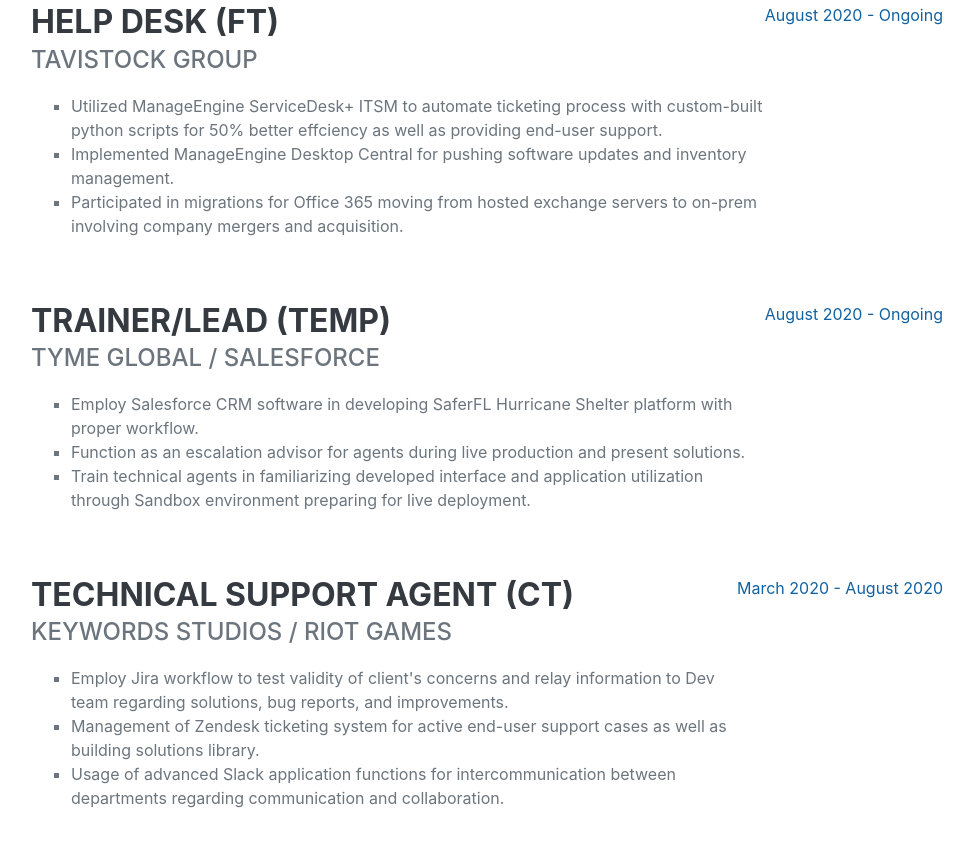
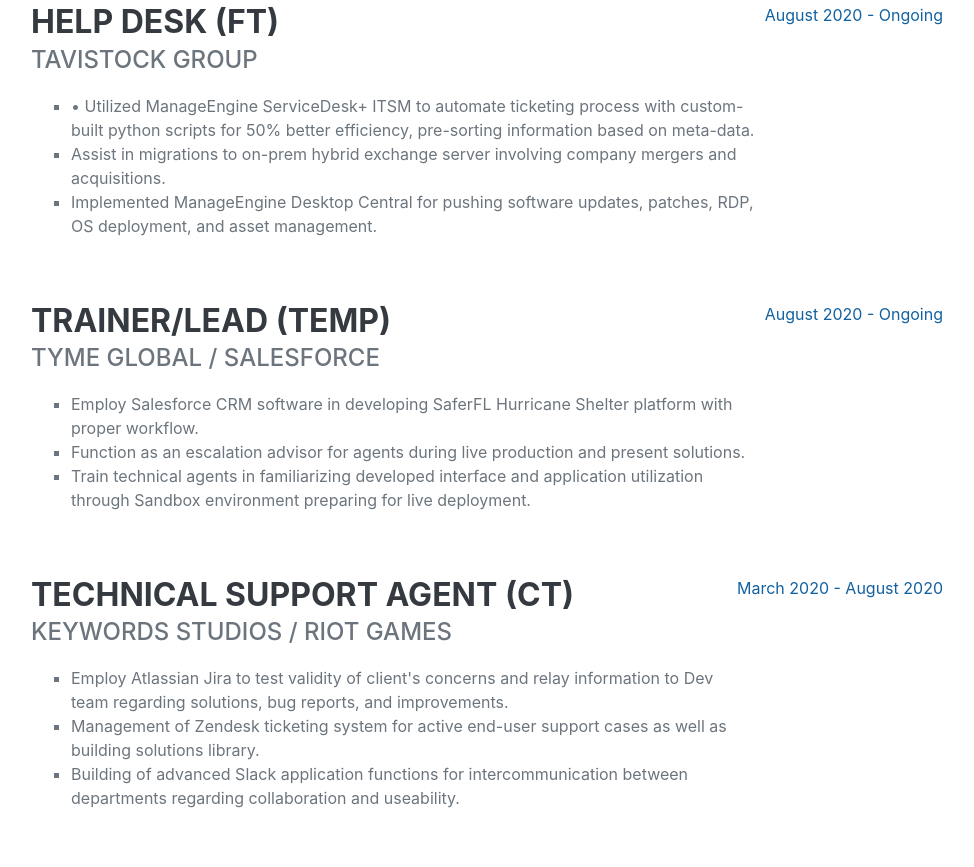
Before and after one commit to kyomi44/cloudresume, a plain HTML site: page index.html in a window 1280 px wide. Shown: the part 993-1860 px from the top of the page, without its empty margins (289-1263 px from the left). Drawn offline with nearby package versions, Linux system fonts and the light colour scheme; a web font is replaced by a local one.

Commit message:
Update index.html

```diff
--- a/index.html
+++ b/index.html
@@ -17,7 +17,16 @@
         <link href="css/styles.css" rel="stylesheet" />
     </head>
     <body id="page-top">
+        <!--
+        <div class="message">
+            Visitor Counter
+        </div>
+        <div class="counter">
+            <span class="spam">0123</span>
+        </div>
+    -->
         <!-- Navigation-->
+
         <nav class="navbar navbar-expand-lg navbar-dark bg-primary fixed-top" id="sideNav">
             <a class="navbar-brand js-scroll-trigger" href="#page-top">
                 <span class="d-block d-lg-none">Andy Seo</span>
@@ -36,29 +45,7 @@
             </div>
         </nav>
         <!-- Page Content-->
-        <!--
-        <div id="CounterVisitor">
-        </div>
 
-        <script>
-        var n = localStorage.getItem('on_load_counter');
-
-        if (n === null)
-        {
-          n = 0;
-        }
-        n++;
-
-        localStorage.setItem("on_load_counter", n);
-
-        nums = n.toString().split('').map(Number);
-        document.getElementById('CounterVisitor').innerHTML = '';
-        for (var i of nums) {
-          document.getElementById('CounterVisitor').innerHTML += '<span class="counter-item">' + i + '</span>';
-        }
-
-        </script>
-    -->
         <div class="container-fluid p-0">
             <!-- About-->
             <section class="resume-section" id="about">
@@ -72,7 +59,7 @@
                         <a href="mailto:name@email.com">andyseo414@gmail.com</a>
                     </div>
 
-                    <p class="lead mb-5">Current student building career in IT related field with focus in DevOps, Cloud, and System Administration. Enterprise knowledge in Cloud/Hybrid/On-prem infrastructure and Microsoft Stack. Strong interpersonal background reinforced in customer-service and IT experience. Motivated learner and constant adapter to new technology.</p>
+                    <p class="lead mb-5">Current student building careers in IT related field with focus in DevOps, Cloud, and System Administration. Enterprise knowledge in Cloud/Hybrid/On-Prem infrastructure, Salesforce, Slack, Atlassian Suite and Microsoft Stack. Strong interpersonal background reinforced in customer-service and IT experience. Motivated learner and constantly adapting to new technology.</p>
                     <div class="social-icons">
                         <a class="social-icon" href="https://www.linkedin.com/in/andy-seo-506a301a7/"><i class="fab fa-linkedin-in"></i></a>
                         <a class="social-icon" href="https://github.com/kyomi44"><i class="fab fa-github"></i></a>
@@ -89,9 +76,12 @@
                             <h3 class="mb-0">Help Desk (FT)</h3>
                             <div class="subheading mb-3">Tavistock Group</div>
                             <ul class="a">
-                                <li>Utilized ManageEngine ServiceDesk+ ITSM to automate ticketing process with custom-built python scripts for 50% better effciency as well as providing end-user support.</li>
-                                <li>Implemented ManageEngine Desktop Central for pushing software updates and inventory management.</li>
-                                <li>Participated in migrations for Office 365 moving from hosted exchange servers to on-prem involving company mergers and acquisition.</li>
+                                <li>• Utilized ManageEngine ServiceDesk+ ITSM to automate ticketing process with custom-built
+                                    python scripts for 50% better efficiency, pre-sorting information based on meta-data.</li>
+                                <li>Assist in migrations to on-prem hybrid exchange server involving company mergers and
+                                    acquisitions.</li>
+                                <li>Implemented ManageEngine Desktop Central for pushing software updates, patches, RDP, OS
+                                    deployment, and asset management.</li>
                             </ul>
                         </div>
                         <div class="flex-shrink-0"><span class="text-primary">August 2020 - Ongoing</span></div>
@@ -113,9 +103,12 @@
                             <h3 class="mb-0">Technical Support Agent (CT)</h3>
                             <div class="subheading mb-3">Keywords Studios / Riot Games</div>
                             <ul class="a">
-                                <li>Employ Jira workflow to test validity of client's concerns and relay information to Dev team regarding solutions, bug reports, and improvements.</li>
-                                <li>Management of Zendesk ticketing system for active end-user support cases as well as building solutions library.</li>
-                                <li>Usage of advanced Slack application functions for intercommunication between departments regarding communication and collaboration.</li>
+                                <li>Employ Atlassian Jira to test validity of client's concerns and relay information to Dev team
+                                    regarding solutions, bug reports, and improvements.</li>
+                                <li>Management of Zendesk ticketing system for active end-user support cases as well as building
+                                    solutions library.</li>
+                                <li>Building of advanced Slack application functions for intercommunication between departments
+                                    regarding collaboration and useability.</li>
                             </ul>
                         </div>
                         <div class="flex-shrink-0"><span class="text-primary">March 2020 - August 2020</span></div>
@@ -184,8 +177,8 @@
             <section class="resume-section" id="interests">
                 <div class="resume-section-content">
                     <h2 class="mb-5">Interests</h2>
-                    <p>Apart from working in technology, I enjoy most of my time being outdoors. As a caffeine fanatic, I love exploring local coffee shops and trying out their offerings(Connect with me for local Orlando recommendations!). Aside from my caffeine journeys I was an avid concert attender pre-covid!</p>
-                    <p class="mb-0">When forced indoors, I like to code, watch films, and discover music! I spend a large amount of my free time exploring the latest technology advancements in Cloud and Devops technologies.</p>
+                    <p>Apart from working in technology, I love outdoor activities! As a caffeine fanatic, exploring local coffee shops and trying out their offerings is my biggest joy. Aside from my coffee journeys I was a huge concert goer pre-covid.</p>
+                    <p class="mb-0">When forced indoors, I like to code, watch films, and discover music! I spend a large amount of my free time exploring the latest technology news.</p>
                 </div>
             </section>
             <hr class="m-0" />
@@ -193,7 +186,7 @@
             <section class="resume-section" id="awards">
                 <div class="resume-section-content">
                     <h2 class="mb-5">Blog</h2>
-                    <p>~Documentation in progess~</p>
+                    <p>~Broken link, be back soon!~</p>
                 </div>
             </section>
         </div>
```
